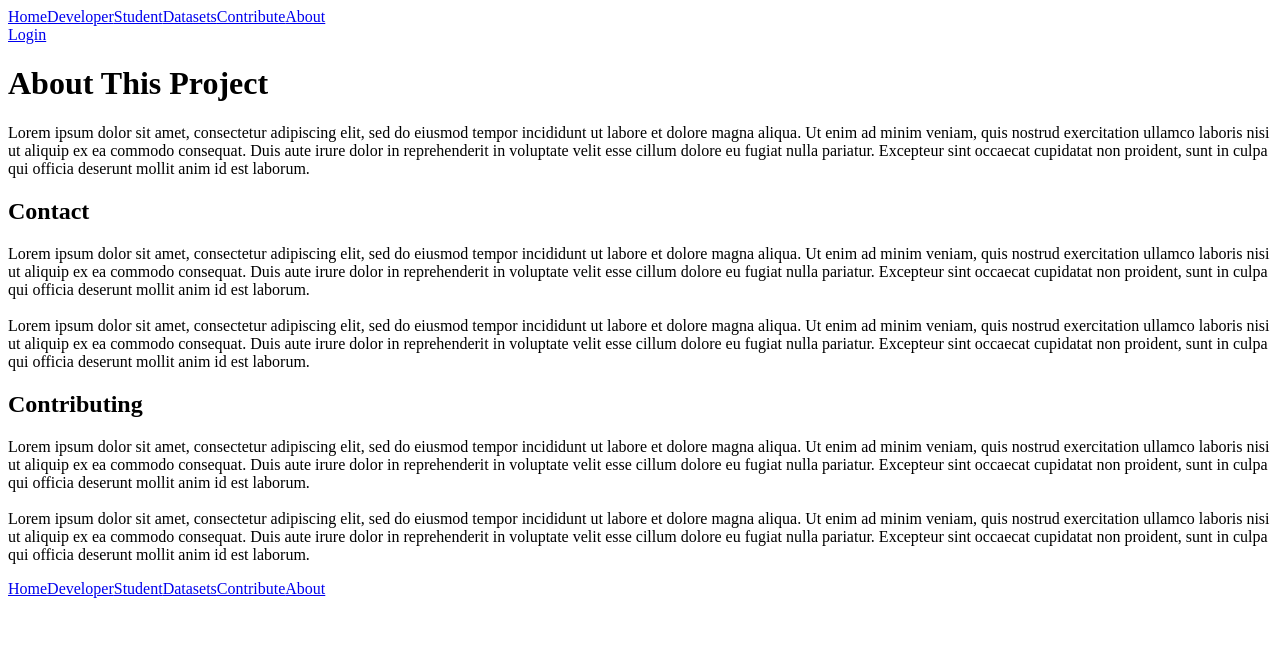
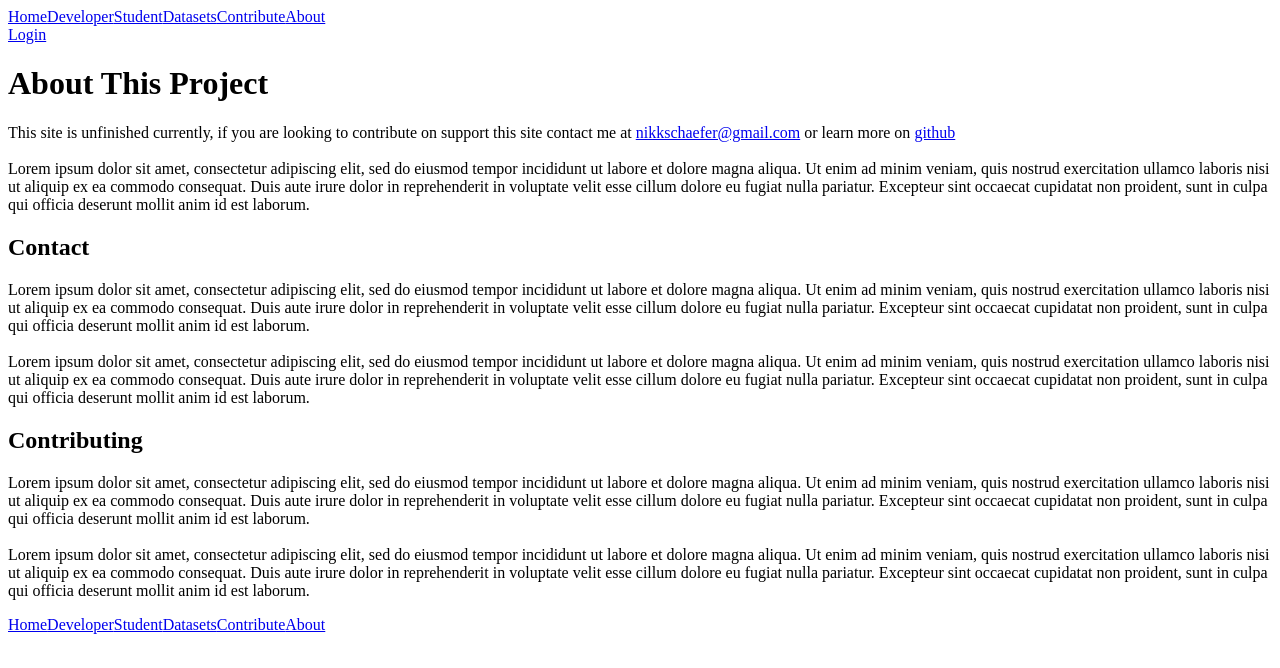
Before and after one commit to NikSchaefer/csnotes, a React app in the folder frontend/: page /about in a window 1280 px wide. Shown: the top 668 px of the page. Built offline with nearby package versions, Linux system fonts and the light colour scheme; the HTML template or start-up script is replaced by a standard one.

Commit message:
Build and Redesign

```diff
--- a/frontend/src/Add/main.tsx
+++ b/frontend/src/Add/main.tsx
@@ -5,7 +5,10 @@ export default function AddDataset() {
         <div className="about-div">
             <h1>Contributing</h1>
             <p className='text'>
-                Lorem ipsum dolor sit amet, consectetur adipiscing elit, sed do eiusmod tempor incididunt ut labore et dolore magna aliqua. Ut enim ad minim veniam, quis nostrud exercitation ullamco laboris nisi ut aliquip ex ea commodo consequat. Duis aute irure dolor in reprehenderit in voluptate velit esse cillum dolore eu fugiat nulla pariatur. Excepteur sint occaecat cupidatat non proident, sunt in culpa qui officia deserunt mollit anim id est laborum.
+                This site is unfinished currently, if you are looking to contribute on support this site
+                 contact me at <a href="mailto:nikkschaefer@gmail.com">nikkschaefer@gmail.com</a> or
+                  learn more on <a href="https://github.com/NikSchaefer">github</a>
+                <br /><br />
             </p>
             <div className="contribute-div">
                 <h2>How you can contribute</h2>
--- a/frontend/src/about.tsx
+++ b/frontend/src/about.tsx
@@ -5,6 +5,10 @@ export default function About() {
         <div className="about-div">
             <h1>About This Project</h1>
             <p className='text'>
+                This site is unfinished currently, if you are looking to contribute on support this site
+                 contact me at <a href="mailto:nikkschaefer@gmail.com">nikkschaefer@gmail.com</a> or
+                  learn more on <a href="https://github.com/NikSchaefer">github</a>
+                <br /><br />
                 Lorem ipsum dolor sit amet, consectetur adipiscing elit, sed do eiusmod tempor incididunt ut labore et dolore magna aliqua. Ut enim ad minim veniam, quis nostrud exercitation ullamco laboris nisi ut aliquip ex ea commodo consequat. Duis aute irure dolor in reprehenderit in voluptate velit esse cillum dolore eu fugiat nulla pariatur. Excepteur sint occaecat cupidatat non proident, sunt in culpa qui officia deserunt mollit anim id est laborum.
             </p>
             <h2>Contact</h2>
--- a/frontend/src/home.tsx
+++ b/frontend/src/home.tsx
@@ -72,7 +72,7 @@ export default function Home() {
                 <img alt='' src="/static/Images/Icons/server.svg" className='icon' />
             </div>
             <img className='wave' src="/static/Images/Wave/Wave.svg" />
-            <div className='column-div'>
+            <div className='column-div' id='below-wave'>
                 <DisplayColumns col={head} />
             </div>
             <div>
@@ -97,7 +97,7 @@ export default function Home() {
             </div>
 
             <div className='column-div'>
-                <h2 className='full'>Student Tools</h2>
+                <h1 className='full'>Student Tools</h1>
                 <ColumnSection link="/student" image='/static/Images/Icons/brow.svg' title='Our Tools'
                     text='We provide daily tools and resources that students' />
                 <ColumnSection link="/student" image='/static/Images/Icons/student.svg'
--- a/frontend/static/css/index.css
+++ b/frontend/static/css/index.css
@@ -63,7 +63,7 @@ h4 {
 .wave {
     max-width: 100%;
     transform: rotate(180deg);
-    margin-top: -380px;
+    margin-top: -370px;
     z-index: -1;
 }
 
@@ -150,13 +150,23 @@ h1 {
     background: linear-gradient(0deg, transparent 30%, var(--dark-blue) 30%);
 }
 
+#below-wave {
+    margin-top: -200px;
+}
+
 @media screen and (max-width:950px) {
     .home-colored {
         background: linear-gradient(0deg, transparent 15%, var(--dark-blue) 15%);
     }
+    #below-wave {
+        margin-top: -100px;
+    }
 }
 
 @media screen and (max-width:550px) {
+    #below-wave {
+        margin-top: 0;
+    }
     .home-colored {
         background: linear-gradient(0deg, transparent 8%, var(--dark-blue) 8%);
     }
@@ -466,7 +476,7 @@ h3 {
     padding: 50px 0;
     width: 80%;
     max-width: 1000px;
-    margin: 100px auto;
+    margin: 40px auto;
 }
 
 .home-about {
@@ -492,7 +502,7 @@ h3 {
     box-shadow: 0 0 20px 10px rgba(0, 0, 0, 0.151);
 }
 
-.contribute-div a {
+.contribute-div a, .text a {
     font-size: 20px;
     display: block;
     margin: 10px 0;
@@ -500,6 +510,10 @@ h3 {
     text-decoration: underline;
 }
 
-.contribute-div a:hover {
+.contribute-div a:hover, .text a:hover {
     text-decoration: none;
 }
+
+.text a {
+    display: inline;
+}
```
Also changed, not shown: frontend/static/frontend/main.js.
